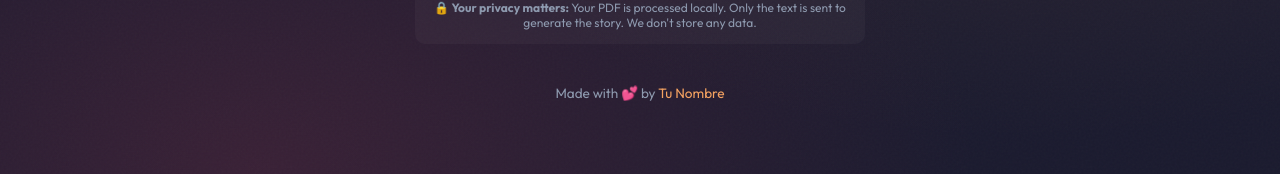
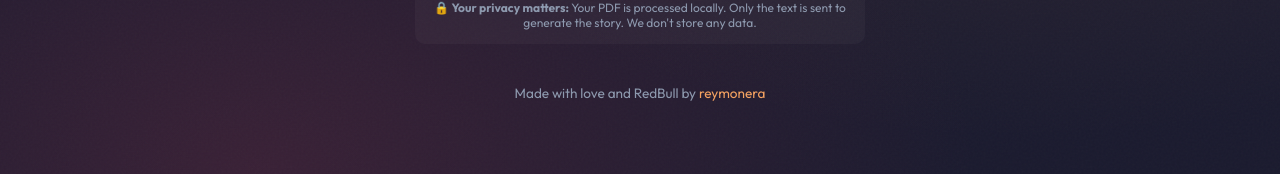
Before and after one commit to reymonera/pivotto, a plain HTML site: page index.html in a window 1280 px wide. Shown: the part 471-645 px from the top of the page. Drawn offline with nearby package versions, Linux system fonts and the light colour scheme; a script that the page names is missing.

Commit message:
added my name

```diff
--- a/index.html
+++ b/index.html
@@ -39,7 +39,7 @@
             </div>
 
             <footer class="footer">
-                Made with 💕 by <a href="https://github.com/tu-usuario" target="_blank">Tu Nombre</a>
+                Made with love and RedBull by <a href="https://github.com/reymonera" target="_blank">reymonera</a>
             </footer>
         </div>
     </div>
```
